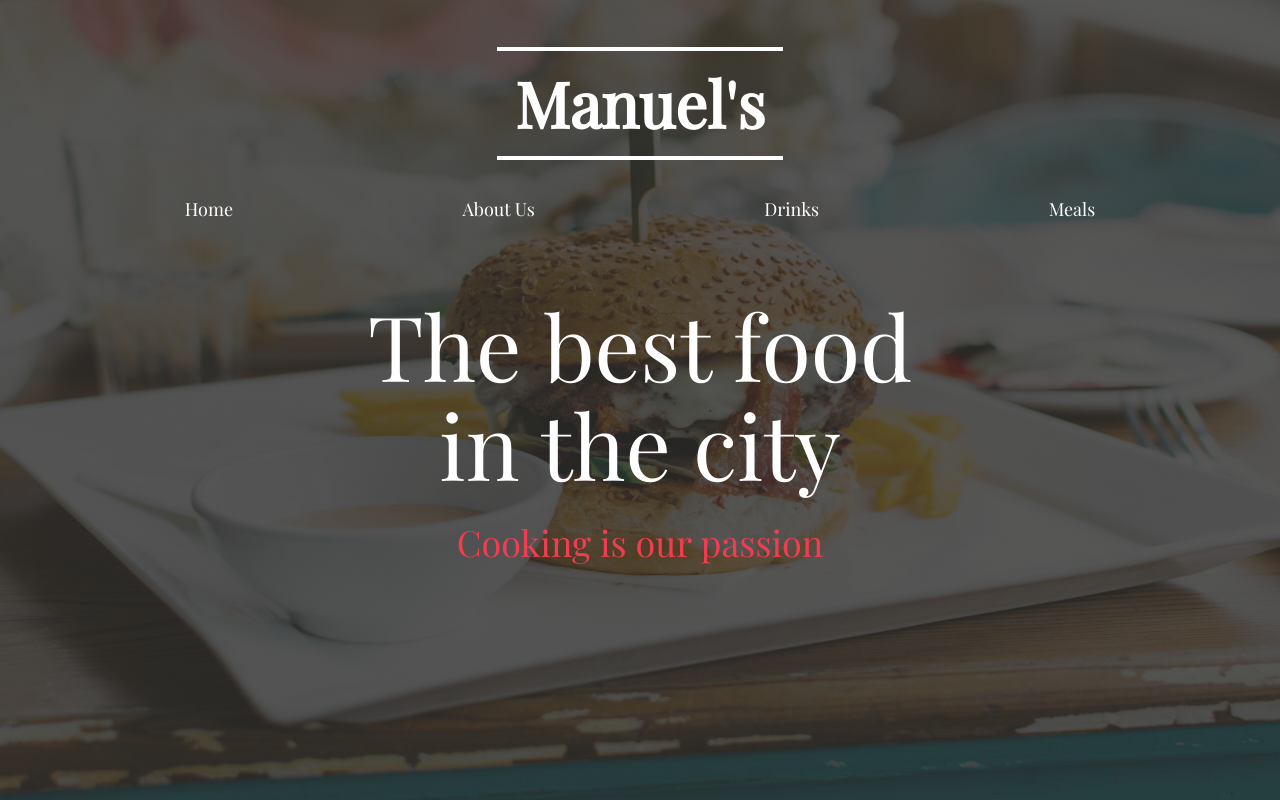
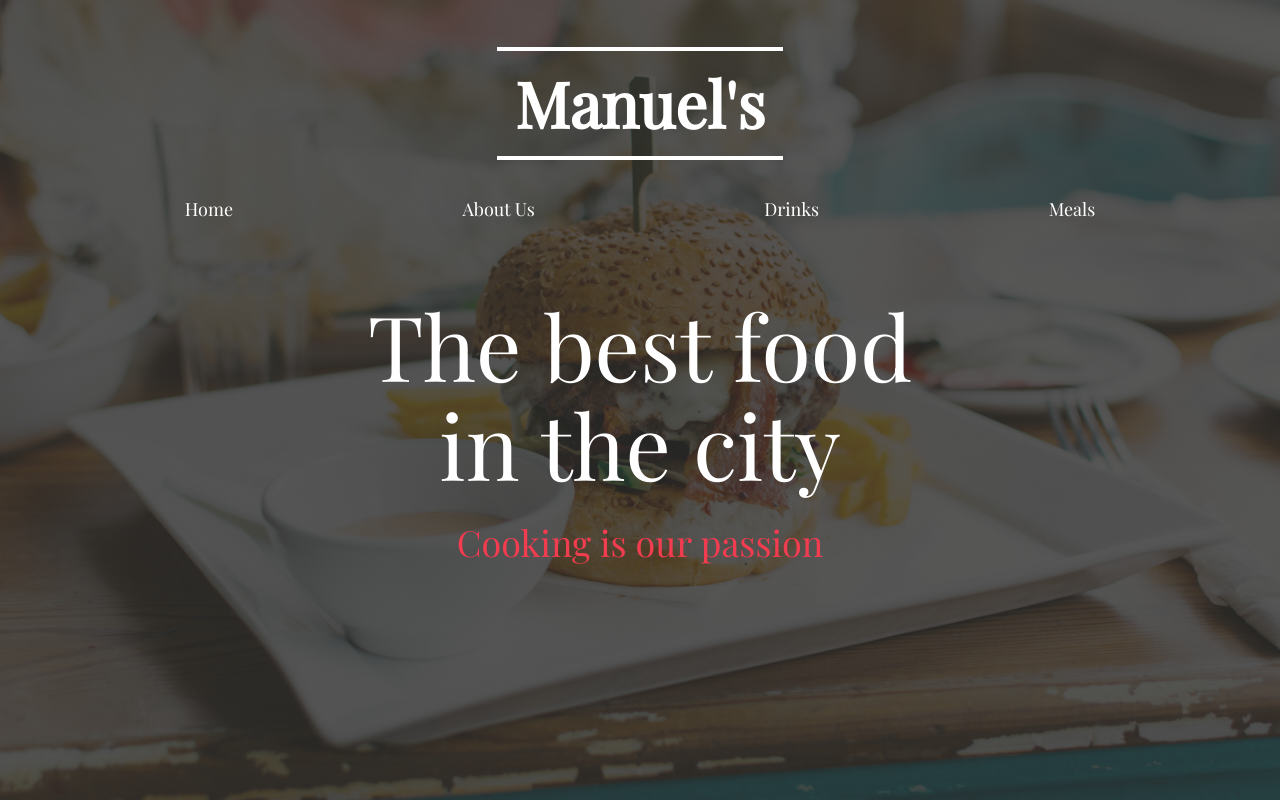
Before and after one commit to EddieCornelious/travel, a React (Create React App) app: page / in a window 1280 px wide. Shown: the top 800 px of the page. Built offline with nearby package versions, Linux system fonts and the light colour scheme.

Commit message:
image optmiizations

```diff
--- a/src/styles/MainSection.scss
+++ b/src/styles/MainSection.scss
@@ -10,22 +10,22 @@
       from(rgba(46, 46, 44, 0.8)),
       to(rgba(46, 46, 44, 0.8))
     ),
-    url("../images/main_burger.jpg");
+    url("../images/hero.jpg");
   background-image: -webkit-linear-gradient(
       rgba(46, 46, 44, 0.8),
       rgba(46, 46, 44, 0.8)
     ),
-    url("../images/main_burger.jpg");
+    url("../images/hero.jpg");
   background-image: -o-linear-gradient(
       rgba(46, 46, 44, 0.8),
       rgba(46, 46, 44, 0.8)
     ),
-    url("../images/main_burger.jpg");
+    url("../images/hero.jpg");
   background-image: linear-gradient(
       rgba(46, 46, 44, 0.8),
       rgba(46, 46, 44, 0.8)
     ),
-    url("../images/main_burger.jpg");
+    url("../images/hero.jpg");
   background-position: center;
   background-repeat: no-repeat;
   background-size: cover;
```
Also changed, not shown: src/images/hero.jpg (added), src/images/main_burger.jpg (deleted).
